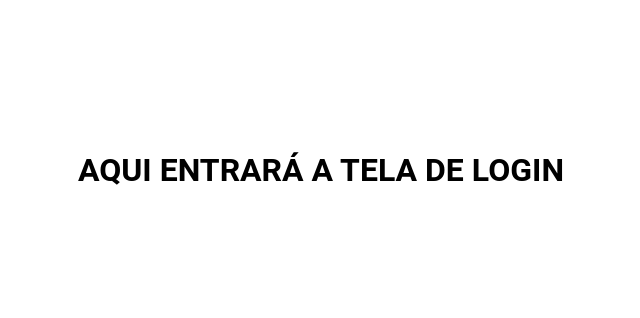
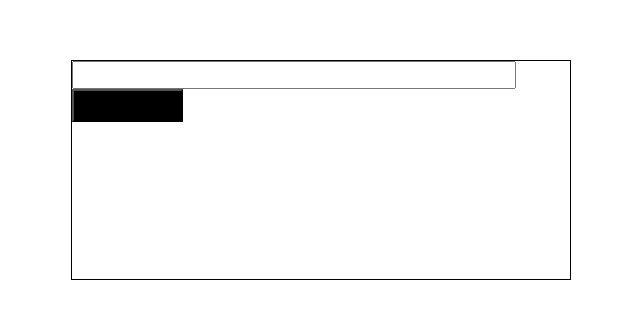
Before and after one commit to wendreslucas/CodePostFront-end, a Next.js app: page /login in a window 1280 px wide. Shown: the part 230-548 px from the top of the page, without its empty margins (319-959 px from the left). Built offline with nearby package versions, Linux system fonts and the light colour scheme.

Commit message:
testes componentes

```diff
--- /dev/null
+++ b/src/components/Buttons/Button.jsx
@@ -0,0 +1,18 @@
+import React from 'react'
+import styled from 'styled-components'
+import TextButton from './TextButton'
+
+const StyleButton = styled.button`
+  width: 111px;
+  height: 33px;
+  background: black;
+`
+const Button = () => {
+  return (
+    <StyleButton>
+      <TextButton></TextButton>
+    </StyleButton>
+  )
+}
+
+export default Button
--- a/src/components/Form.jsx
+++ b/src/components/Form.jsx
@@ -1,12 +1,27 @@
 import React from 'react'
 import styled from 'styled-components'
+import Input from '../components/Input/Input'
+import Subtitle from '../components/Text/Subtitle'
+import Title from '../components/Text/Title'
+import Button from '../components/Buttons/Button'
+import TextButton from './Buttons/TextButton'
 
 const StyleForm = styled.form`
   width: 500px;
   height: 220px;
+  border: 1px solid;
 `
 const Form = () => {
-  return <StyleForm></StyleForm>
+  return (
+    <StyleForm>
+      <Title></Title>
+      <Subtitle>Please enter your username</Subtitle>
+      <Input />
+      <Button>
+        <TextButton></TextButton>
+      </Button>
+    </StyleForm>
+  )
 }
 
 export default Form
--- a/src/components/InputContent.jsx
+++ b/src/components/Input/InputContent.jsx
@@ -9,4 +9,4 @@ const TextArea = () => {
   return <StyleTextArea></StyleTextArea>
 }
 
-export default StyleTextArea
+export default TextArea
--- a/src/pages/login.jsx
+++ b/src/pages/login.jsx
@@ -1,7 +1,8 @@
 import React from 'react'
+import Form from '../components/Form'
 
 const Login = () => {
-  return <h1>AQUI ENTRARÁ A TELA DE LOGIN</h1>
+  return <Form />
 }
 
 export default Login
```
Also changed, not shown: src/components/Button.jsx (deleted, +0 -7 lines), src/components/Buttons/TextButton.jsx (renamed from src/components/TextButton.jsx), src/components/Input/Input.jsx (renamed from src/components/Input.jsx), src/components/Text/Subtitle.jsx (renamed from src/components/Subtitle.jsx), src/components/Text/Title.jsx (renamed from src/components/Title.jsx).
